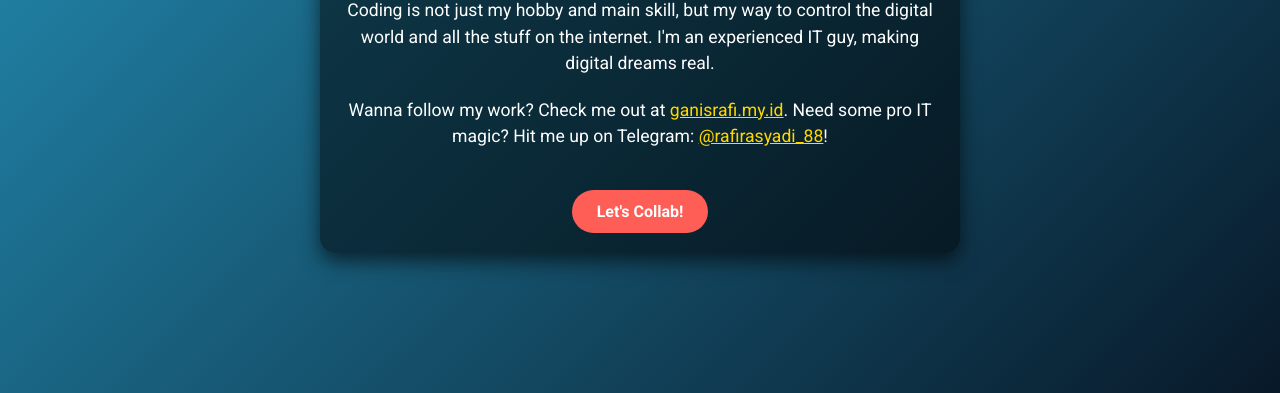
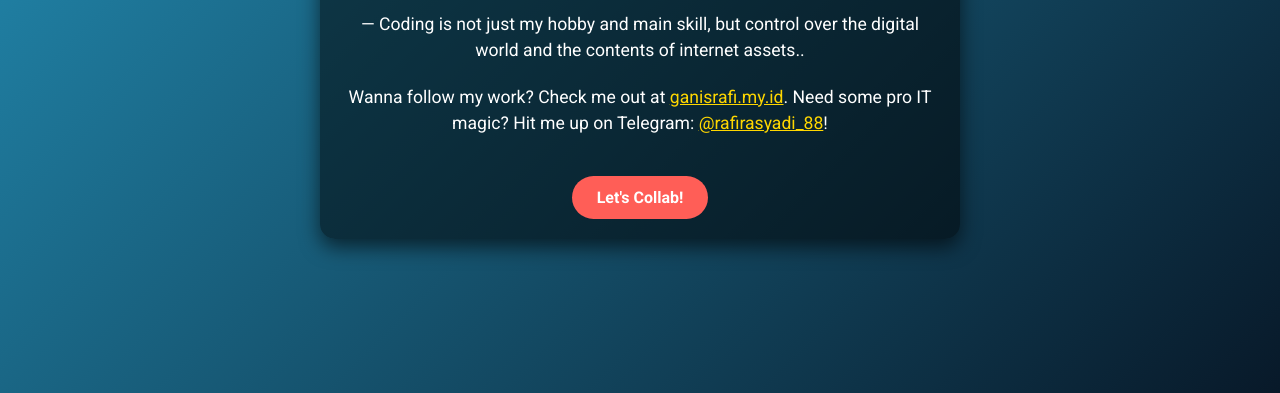
Before and after one commit to rafi-sudo/rafi-sudo.github.io, a plain HTML site: page index.html in a window 1280 px wide. Shown: the part 407-800 px from the top of the page. Drawn offline with Linux system fonts and the light colour scheme.

Commit message:
Update index.html

```diff
--- a/index.html
+++ b/index.html
@@ -65,8 +65,7 @@
     <img src="assets/146502311.jpeg" alt="Rafi Sudo" class="profile">
     <h1>Rafi Sudo</h1>
     <p class="description">
-      Coding is not just my hobby and main skill, but my way to control the digital world and all the stuff on the internet.
-      I'm an experienced IT guy, making digital dreams real.
+      — Coding is not just my hobby and main skill, but control over the digital world and the contents of internet assets..
     </p>
     <p class="description">
       Wanna follow my work? Check me out at <a href="https://ganisrafi.my.id" target="_blank" style="color:#ffd700;">ganisrafi.my.id</a>.
```
